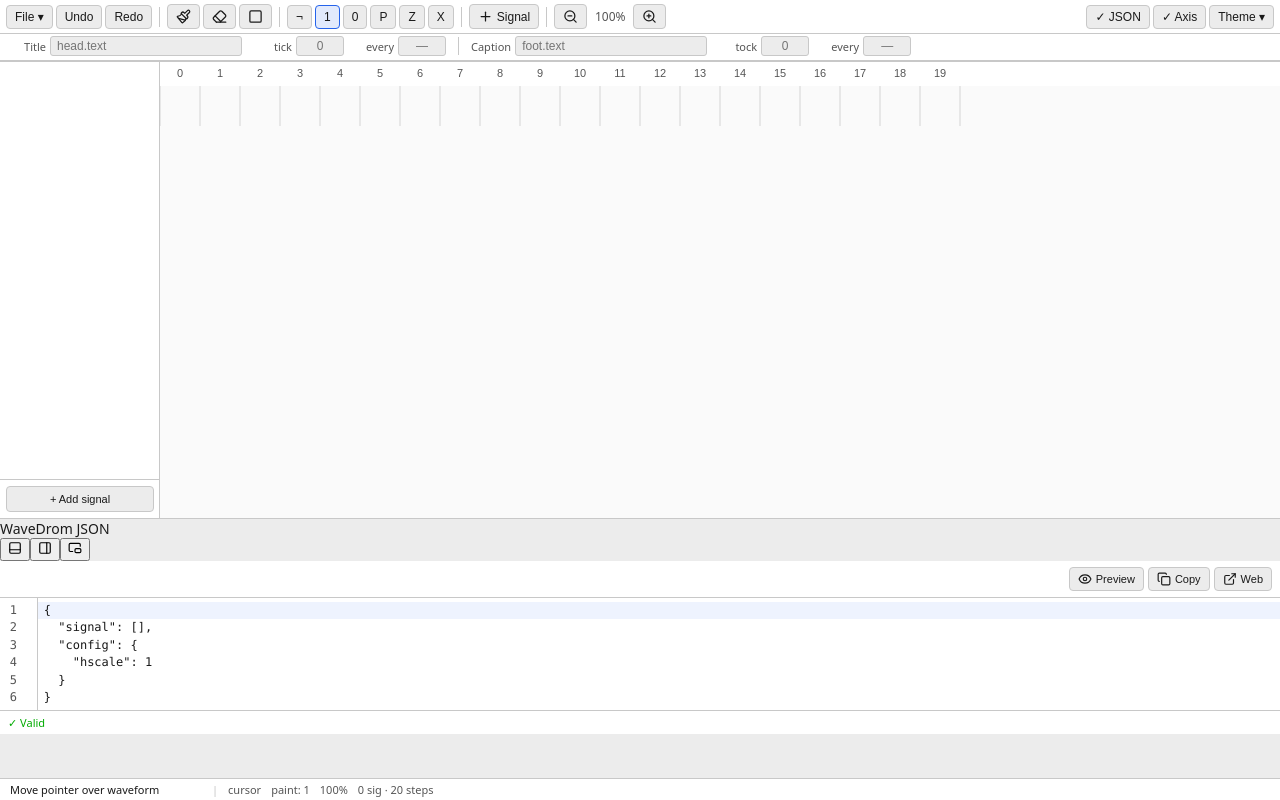
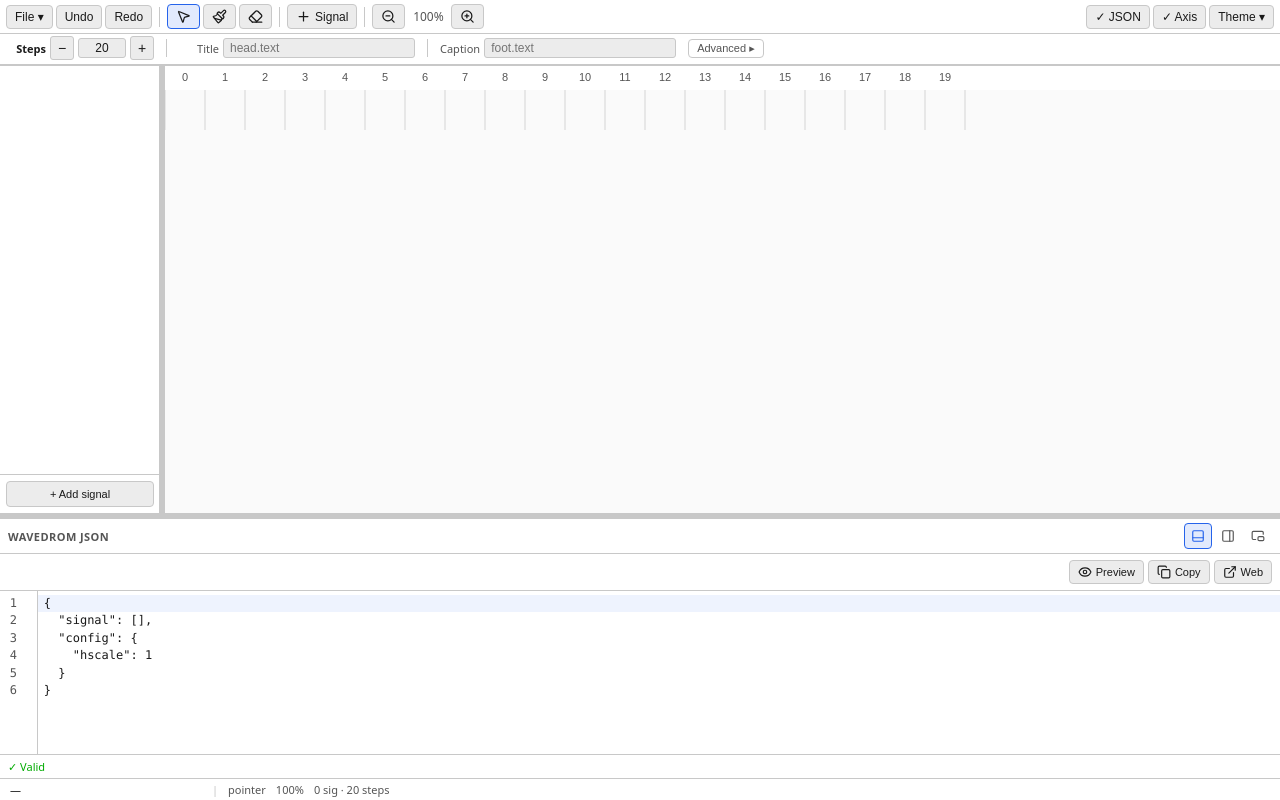
Before and after one commit to qqn2/waves-gui, a React (Vite) app: page / in a window 1280 px wide. Built offline with nearby package versions, Linux system fonts and the light colour scheme.

Commit message:
Refine shell header, toolbar, and diagram metadata bar
Merge steps into the title and caption row with Advanced tick and tock fields. Show phase and period only when one lane is selected. Simplify draw toolbar and restore toggle paint mode.

```diff
--- a/src/shell/DiagramStepsControl.tsx
+++ b/src/shell/DiagramStepsControl.tsx
@@ -43,7 +43,7 @@ export function DiagramStepsControl() {
   );
 
   return (
-    <div className={styles.stepsRowCompact} title={STEPS_TITLE}>
+    <div className={styles.stepsInline} title={STEPS_TITLE}>
       <span className={styles.stepsLabel}>Steps</span>
       <button
         type="button"
--- a/src/shell/HeadFootFields.tsx
+++ b/src/shell/HeadFootFields.tsx
@@ -1,6 +1,7 @@
-import { useCallback } from 'react';
+import { useCallback, useEffect, useState } from 'react';
 import { useStore } from '../shared/store';
 import type { DiagramConfig } from '../shared/types';
+import { DiagramStepsControl } from './DiagramStepsControl';
 import styles from './shell.module.css';
 
 type HeadSlice = NonNullable<DiagramConfig['head']>;
@@ -15,6 +16,18 @@ function parseOptionalInt(raw: string): number | undefined {
 
 function formatOptionalInt(n: number | undefined): string {
   return n === undefined ? '' : String(n);
+}
+
+function hasScaleFields(
+  head: DiagramConfig['head'],
+  foot: DiagramConfig['foot'],
+): boolean {
+  return (
+    head?.tick !== undefined ||
+    head?.every !== undefined ||
+    foot?.tock !== undefined ||
+    foot?.every !== undefined
+  );
 }
 
 function patchHead(patch: Partial<HeadSlice>): void {
@@ -43,10 +56,17 @@ function patchFoot(patch: Partial<FootSlice>): void {
   });
 }
 
-/** Compact head/foot editors; mount from Toolbar or App shell. */
+/** Title, caption, steps, and optional tick/tock scale (WaveDrom head/foot). */
 export function HeadFootFields() {
   const head = useStore((s) => s.diagram.config.head);
   const foot = useStore((s) => s.diagram.config.foot);
+  const [advancedOpen, setAdvancedOpen] = useState(false);
+
+  useEffect(() => {
+    if (hasScaleFields(head, foot)) {
+      setAdvancedOpen(true);
+    }
+  }, [head?.tick, head?.every, foot?.tock, foot?.every]);
 
   const onHeadText = useCallback((text: string) => {
     patchHead({ text: text || undefined });
@@ -57,7 +77,12 @@ export function HeadFootFields() {
   }, []);
 
   return (
-    <div className={styles.headFootRow} title="WaveDrom config.head / config.foot">
+    <div
+      className={styles.headFootRow}
+      title="Steps, title/caption (head.text / foot.text); Advanced: column number scales"
+    >
+      <DiagramStepsControl />
+      <span className={styles.headFootSep} aria-hidden />
       <label className={styles.headFootField}>
         <span className={styles.headFootLabel}>Title</span>
         <input
@@ -67,28 +92,6 @@ export function HeadFootFields() {
           onChange={(e) => onHeadText(e.target.value)}
           placeholder="head.text"
           spellCheck={false}
-        />
-      </label>
-      <label className={styles.headFootField}>
-        <span className={styles.headFootLabel}>tick</span>
-        <input
-          type="text"
-          className={styles.headFootNum}
-          value={formatOptionalInt(head?.tick)}
-          onChange={(e) => patchHead({ tick: parseOptionalInt(e.target.value) })}
-          placeholder="0"
-          inputMode="numeric"
-        />
-      </label>
-      <label className={styles.headFootField}>
-        <span className={styles.headFootLabel}>every</span>
-        <input
-          type="text"
-          className={styles.headFootNum}
-          value={formatOptionalInt(head?.every)}
-          onChange={(e) => patchHead({ every: parseOptionalInt(e.target.value) })}
-          placeholder="—"
-          inputMode="numeric"
         />
       </label>
       <span className={styles.headFootSep} />
@@ -103,7 +106,44 @@ export function HeadFootFields() {
           spellCheck={false}
         />
       </label>
-      <label className={styles.headFootField}>
+      <button
+        type="button"
+        className={styles.headFootAdvancedBtn}
+        aria-expanded={advancedOpen}
+        onClick={() => setAdvancedOpen((o) => !o)}
+        title="WaveDrom column numbers: head.tick / head.every, foot.tock / foot.every"
+      >
+        Advanced {advancedOpen ? '▾' : '▸'}
+      </button>
+      {advancedOpen ? (
+        <>
+          <span className={styles.headFootSep} aria-hidden />
+          <label className={styles.headFootField} title="head.tick — first number on top time scale">
+            <span className={styles.headFootLabel}>tick</span>
+            <input
+              type="text"
+              className={styles.headFootNum}
+              value={formatOptionalInt(head?.tick)}
+              onChange={(e) => patchHead({ tick: parseOptionalInt(e.target.value) })}
+              placeholder="0"
+              inputMode="numeric"
+            />
+          </label>
+          <label
+            className={styles.headFootField}
+            title="head.every — show a label only every N columns on top"
+          >
+            <span className={styles.headFootLabel}>every↑</span>
+            <input
+              type="text"
+              className={styles.headFootNum}
+              value={formatOptionalInt(head?.every)}
+              onChange={(e) => patchHead({ every: parseOptionalInt(e.target.value) })}
+              placeholder="—"
+              inputMode="numeric"
+            />
+          </label>
+          <label className={styles.headFootField} title="foot.tock — first number on bottom scale">
             <span className={styles.headFootLabel}>tock</span>
             <input
               type="text"
@@ -114,8 +154,11 @@ export function HeadFootFields() {
               inputMode="numeric"
             />
           </label>
-      <label className={styles.headFootField}>
-        <span className={styles.headFootLabel}>every</span>
+          <label
+            className={styles.headFootField}
+            title="foot.every — show a label only every N columns on bottom"
+          >
+            <span className={styles.headFootLabel}>every↓</span>
             <input
               type="text"
               className={styles.headFootNum}
@@ -125,6 +168,8 @@ export function HeadFootFields() {
               inputMode="numeric"
             />
           </label>
+        </>
+      ) : null}
     </div>
   );
 }
--- a/src/shell/SignalTimingBar.tsx
+++ b/src/shell/SignalTimingBar.tsx
@@ -48,6 +48,7 @@ function applyPeriod(signalId: string, period: number | undefined): void {
 export function SignalTimingBar() {
   const activeIds = useStore((s) => s.view.activeSignalIds);
   const signals = useStore((s) => s.diagram.signals);
+  const labelWidth = useStore((s) => s.view.labelWidth);
 
   const target = useMemo(() => {
     if (activeIds.length !== 1) return null;
@@ -97,6 +98,10 @@ export function SignalTimingBar() {
   const { signal, id } = target;
 
   return (
+    <div
+      className={styles.shellHeaderWaveRow}
+      style={{ paddingLeft: labelWidth }}
+    >
       <div
         className={styles.timingBarRow}
         title="Selected lane only: WaveDrom phase (shift) and period (clock cycles per column). Diagram length: Steps (left column)."
@@ -148,5 +153,6 @@ export function SignalTimingBar() {
           </button>
         </label>
       </div>
+    </div>
   );
 }
--- a/src/shell/StatusBar.tsx
+++ b/src/shell/StatusBar.tsx
@@ -1,7 +1,8 @@
 import { useStore, findSignal } from '../shared/store';
 import type { HitTestResult } from '../renderer/hitTest';
+import type { Tool } from '../shared/types';
+import type { BitState } from '../shared/types';
 import { toggleBinaryBitState } from '../shared/bitToggle';
-import type { BitState } from '../shared/types';
 import { countSignals } from './statusUtils';
 import styles from './shell.module.css';
 
@@ -9,10 +10,24 @@ export interface StatusBarProps {
   pointerHit?: HitTestResult | null;
 }
 
+function toolHelp(tool: Tool): string {
+  switch (tool) {
+    case 'cursor':
+    case 'select':
+      return 'Pointer: click row · drag area · Del clears selection';
+    case 'paint':
+      return 'Draw: drag on a bit row · Set or ¬ toggle mode';
+    case 'erase':
+      return 'Erase: drag on a bit/bus row';
+    default:
+      return '';
+  }
+}
+
 export function StatusBar({ pointerHit }: StatusBarProps) {
   const tool = useStore((s) => s.view.selectedTool);
+  const activeBit = useStore((s) => s.view.activeBitState);
   const paintMode = useStore((s) => s.view.paintMode);
-  const activeBit = useStore((s) => s.view.activeBitState);
   const zoom = useStore((s) => s.view.zoom);
   const signals = useStore((s) => s.diagram.signals);
   const totalSteps = useStore((s) => s.diagram.config.totalSteps);
@@ -21,31 +36,36 @@ export function StatusBar({ pointerHit }: StatusBarProps) {
 
   const signalCount = countSignals(signals);
 
-  let pointerLabel = 'Move pointer over waveform';
+  let pointerLabel = '—';
   if (pointerHit?.signalId && pointerHit.step !== null) {
     let name = pointerHit.signalId;
     findSignal(diagram.signals, pointerHit.signalId, (s) => {
       name = s.name;
     });
-    let cur: BitState | null = null;
-    findSignal(diagram.signals, pointerHit.signalId, (s) => {
-      if (s.type === 'bit') cur = s.states[pointerHit.step!];
-    });
-    const paintHint =
-      tool === 'paint' && cur !== null
-        ? paintMode === 'set'
-          ? ` · paint ${activeBit}`
-          : ` · ${cur}→${toggleBinaryBitState(cur)}`
-        : '';
-    pointerLabel = `Step ${pointerHit.step} · ${name}${paintHint}`;
+    pointerLabel = `T${pointerHit.step} · ${name}`;
+    if (tool === 'paint') {
+      let cur: BitState | null = null;
+      findSignal(diagram.signals, pointerHit.signalId, (s) => {
+        if (s.type === 'bit') cur = s.states[pointerHit.step!] ?? null;
+      });
+      if (paintMode === 'toggle' && cur !== null) {
+        pointerLabel += ` · ¬ ${cur}→${toggleBinaryBitState(cur)}`;
+      } else {
+        pointerLabel += ` · set ${activeBit}`;
+      }
+    }
   }
+
+  const displayTool =
+    tool === 'cursor' || tool === 'select' ? 'pointer' : tool;
 
   return (
     <footer className={styles.statusBar}>
-      <span className={styles.statusPointer}>{pointerLabel}</span>
+      <span className={styles.statusPointer} title={toolHelp(tool)}>
+        {pointerLabel}
+      </span>
       <span className={styles.statusSep}>|</span>
-      <span>{tool}</span>
-      <span>paint: {paintMode === 'toggle' ? 'toggle' : activeBit}</span>
+      <span>{displayTool}</span>
       <span>{Math.round(zoom * 100)}%</span>
       <span>
         {signalCount} sig · {totalSteps} steps
--- a/src/shell/Toolbar.tsx
+++ b/src/shell/Toolbar.tsx
@@ -1,12 +1,11 @@
 import { useState } from 'react';
-import { Eraser, Paintbrush, Plus, Square, ZoomIn, ZoomOut } from 'lucide-react';
+import { Eraser, MousePointer2, Paintbrush, Plus, ZoomIn, ZoomOut } from 'lucide-react';
 import { useStore } from '../shared/store';
 import type { BitState } from '../shared/types';
 import { PatternsMenu } from '../patterns/PatternsMenu';
 import { loadSampleDiagram, samplesByCategory } from './samples';
 import { newDiagramFile, openDiagramFile, saveDiagramFile } from './FileOperations';
 import { loadRecentFiles } from './soloDesk/recentFiles';
-import { BUS_SEGMENT_EDIT_HINT } from '../tools/vectorPaintTool';
 import { ThemeMenu } from './ThemeMenu';
 import styles from './shell.module.css';
 
@@ -24,6 +23,8 @@ export function Toolbar({ onExport }: ToolbarProps) {
   const tool = useStore((s) => s.view.selectedTool);
   const paintMode = useStore((s) => s.view.paintMode);
   const activeBit = useStore((s) => s.view.activeBitState);
+  const activeBusLabel = useStore((s) => s.view.activeBusLabel);
+  const setActiveBusLabel = useStore((s) => s.setActiveBusLabel);
   const zoom = useStore((s) => s.view.zoom);
   const diagram = useStore((s) => s.diagram);
   const view = useStore((s) => s.view);
@@ -34,6 +35,7 @@ export function Toolbar({ onExport }: ToolbarProps) {
   const toggleCodePanel = useStore((s) => s.toggleCodePanel);
   const toggleTimeAxis = useStore((s) => s.toggleTimeAxis);
   const addSignal = useStore((s) => s.addSignal);
+  const addGroup = useStore((s) => s.addGroup);
   const undo = useStore((s) => s.undo);
   const redo = useStore((s) => s.redo);
 
@@ -132,49 +134,76 @@ export function Toolbar({ onExport }: ToolbarProps) {
 
       <button
         type="button"
-        title="Paint"
+        title="Pointer (V) — click a row to select; drag for area select"
+        className={`${styles.toolBtn} ${tool === 'cursor' || tool === 'select' ? styles.toolActive : ''}`}
+        onClick={() => setTool('cursor')}
+      >
+        <MousePointer2 size={15} aria-hidden />
+      </button>
+      <button
+        type="button"
+        title="Draw (D) — drag along a row to fill time steps with the value below"
         className={`${styles.toolBtn} ${tool === 'paint' ? styles.toolActive : ''}`}
         onClick={() => setTool('paint')}
       >
-        <Paintbrush size={15} />
+        <Paintbrush size={15} aria-hidden />
       </button>
       <button
         type="button"
-        title="Erase"
+        title="Erase (E) — drag to clear cells (hold previous level)"
         className={`${styles.toolBtn} ${tool === 'erase' ? styles.toolActive : ''}`}
         onClick={() => setTool('erase')}
       >
-        <Eraser size={15} />
+        <Eraser size={15} aria-hidden />
       </button>
-      <button
-        type="button"
-        title="Select"
-        className={`${styles.toolBtn} ${tool === 'select' ? styles.toolActive : ''}`}
-        onClick={() => setTool('select')}
-      >
-        <Square size={15} />
-      </button>
-      <span className={styles.divider} />
-
+      {tool === 'paint' ? (
+        <>
+          <span className={styles.toolGroupLabel}>Value</span>
           <button
             type="button"
             title="Toggle (NOT) — 0↔1, clock p↔n; x/z unchanged"
             className={`${styles.toolBtn} ${paintMode === 'toggle' ? styles.toolActive : ''}`}
             onClick={() => setPaintMode('toggle')}
+            aria-pressed={paintMode === 'toggle'}
           >
             ¬
+          </button>
+          <button
+            type="button"
+            title="Set — apply the selected value (0, 1, p, …)"
+            className={`${styles.toolBtn} ${paintMode === 'set' ? styles.toolActive : ''}`}
+            onClick={() => setPaintMode('set')}
+            aria-pressed={paintMode === 'set'}
+          >
+            Set
           </button>
           {BIT_STATES.map((st) => (
             <button
               key={st}
               type="button"
-          title={BIT_STATE_TITLES[st]}
+              title={BIT_STATE_TITLES[st] ?? `Draw ${st}`}
               className={`${styles.toolBtn} ${activeBit === st ? styles.toolActive : ''}`}
               onClick={() => setActiveBitState(st)}
             >
               {st.toUpperCase()}
             </button>
           ))}
+          <label
+            className={styles.busLabelWrap}
+            title="Label for bus rows (= span)"
+          >
+            <span className={styles.busLabelTag}>Bus</span>
+            <input
+              type="text"
+              className={styles.busLabelInput}
+              value={activeBusLabel}
+              onChange={(e) => setActiveBusLabel(e.target.value)}
+              placeholder="data"
+              aria-label="Bus label"
+            />
+          </label>
+        </>
+      ) : null}
       <span className={styles.divider} />
 
       <div className={styles.addWrap}>
@@ -195,7 +224,7 @@ export function Toolbar({ onExport }: ToolbarProps) {
             </button>
             <button
               type="button"
-              title={BUS_SEGMENT_EDIT_HINT}
+              title="Vector / bus lane — paint spans with the paint tool"
               onClick={() => {
                 addSignal('vector');
                 setAddOpen(false);
@@ -205,6 +234,15 @@ export function Toolbar({ onExport }: ToolbarProps) {
             </button>
             <button type="button" onClick={() => { addSignal('spacer'); setAddOpen(false); }}>
               Blank
+            </button>
+            <button
+              type="button"
+              onClick={() => {
+                addGroup();
+                setAddOpen(false);
+              }}
+            >
+              Section
             </button>
             <button
               type="button"
--- a/src/shell/index.ts
+++ b/src/shell/index.ts
@@ -16,4 +16,3 @@ export {
   sampleAssetUrl,
 } from './samples';
 export type { SampleCategory, SampleDiagram } from './samples';
-export type { SampleDiagram } from './samples';
--- a/src/shell/samples.ts
+++ b/src/shell/samples.ts
@@ -72,6 +72,13 @@ export const SAMPLE_DIAGRAMS: SampleDiagram[] = [
     category: 'amba',
   },
   {
+    id: 'amba-ahb-transfer-types',
+    title: 'AHB transfer types',
+    description: 'Fig 3-6 style: NONSEQ, BUSY, SEQ, INCR, wait states',
+    file: 'amba-ahb-transfer-types.json',
+    category: 'amba',
+  },
+  {
     id: 'amba-axi-write',
     title: 'AXI4 write',
     description: 'AW + W + B channels, AWLEN=0, WLAST=1',
--- a/src/shell/shell.module.css
+++ b/src/shell/shell.module.css
@@ -8,15 +8,16 @@
 
 .mainRow {
   display: flex;
-  flex: 1;
+  flex: 1 1 0;
+  width: 100%;
+  min-width: 0;
   min-height: 0;
   overflow: hidden;
 }
 
 .codeDock {
-  flex: 0 0 min(240px, 32vh);
+  flex: 0 0 auto;
   min-height: 140px;
-  max-height: 36vh;
   border-top: 1px solid var(--border);
   overflow: hidden;
   display: flex;
@@ -41,7 +42,7 @@
 }
 
 .canvasPane {
-  flex: 1 1 auto;
+  flex: 1 1 0;
   min-width: 0;
   position: relative;
   background: var(--bg-canvas);
@@ -51,21 +52,157 @@
   overflow: hidden;
 }
 
-.resizeHandle {
-  flex: 0 0 4px;
+.resizeHandleCol,
+.resizeHandleRow {
+  position: relative;
+  z-index: 4;
+  flex: 0 0 5px;
+  flex-shrink: 0;
+  touch-action: none;
+  background: var(--border);
+  transition: background 0.12s;
+}
+
+.resizeHandleCol {
   cursor: col-resize;
-  background: var(--border);
+}
+
+.resizeHandleRow {
+  cursor: row-resize;
+}
+
+.resizeHandleCol:hover,
+.resizeHandleRow:hover {
+  background: color-mix(in srgb, var(--accent) 55%, var(--border));
+}
+
+.codePanelStack {
+  display: flex;
+  flex-direction: column;
+  height: 100%;
+  min-height: 0;
+  overflow: hidden;
+}
+
+.codePanelBody {
+  flex: 1;
+  min-height: 0;
+  display: flex;
+  flex-direction: column;
+  overflow: hidden;
+}
+
+.codePanelChrome {
+  display: flex;
+  align-items: center;
+  justify-content: space-between;
+  gap: 8px;
+  padding: 4px 8px;
+  border-bottom: 1px solid var(--border);
+  background: var(--bg-panel);
+  flex-shrink: 0;
+  user-select: none;
+}
+
+.codePanelChromeTitle {
+  font-size: 11px;
+  font-weight: 600;
+  text-transform: uppercase;
+  letter-spacing: 0.04em;
+  color: var(--text-secondary);
+}
+
+.codePanelChromeActions {
+  display: flex;
+  align-items: center;
+  gap: 2px;
+}
+
+.codePanelLayoutBtn {
+  display: inline-flex;
+  align-items: center;
+  justify-content: center;
+  width: 28px;
+  height: 26px;
+  padding: 0;
+  border: 1px solid transparent;
+  border-radius: 4px;
+  background: transparent;
+  color: var(--text-secondary);
+  cursor: pointer;
+}
+
+.codePanelLayoutBtn:hover {
+  color: var(--text-primary);
+  background: color-mix(in srgb, var(--accent) 12%, transparent);
+  border-color: var(--border);
+}
+
+.codePanelLayoutBtnActive {
+  color: var(--accent);
+  border-color: var(--accent);
+  background: var(--selection-fill);
+}
+
+.floatPanel {
+  position: fixed;
+  z-index: 2000;
+  box-sizing: border-box;
+  display: flex;
+  flex-direction: column;
+  min-width: 320px;
+  min-height: 200px;
+  border: 1px solid var(--border);
+  border-radius: 8px;
+  box-shadow: 0 12px 40px color-mix(in srgb, var(--text-primary) 22%, transparent);
+  background: var(--bg-panel);
+  overflow: hidden;
+}
+
+.floatPanel .codePanelChrome {
+  cursor: grab;
+}
+
+.floatPanel .codePanelChrome:active {
+  cursor: grabbing;
+}
+
+.floatPanelBody {
+  flex: 1;
+  min-height: 0;
+  display: flex;
+  flex-direction: column;
+  overflow: hidden;
+}
+
+.floatResizeHandle {
+  position: absolute;
+  right: 0;
+  bottom: 0;
+  width: 14px;
+  height: 14px;
+  cursor: nwse-resize;
   touch-action: none;
 }
 
-.resizeHandle:hover {
-  background: var(--accent);
+.floatResizeHandle::after {
+  content: '';
+  position: absolute;
+  right: 3px;
+  bottom: 3px;
+  width: 8px;
+  height: 8px;
+  border-right: 2px solid var(--text-secondary);
+  border-bottom: 2px solid var(--text-secondary);
+  opacity: 0.7;
 }
 
 .codePane {
   flex: 0 0 auto;
+  flex-shrink: 0;
   border-left: 1px solid var(--border);
   background: var(--bg-panel);
+  min-width: 0;
   min-height: 0;
   overflow: hidden;
   display: flex;
@@ -296,6 +433,45 @@
   color: var(--accent);
 }
 
+.toolGroupLabel {
+  font-size: 10px;
+  font-weight: 600;
+  color: var(--text-secondary);
+  text-transform: uppercase;
+  letter-spacing: 0.04em;
+  margin-left: 4px;
+}
+
+.toolHint {
+  font-size: 10px;
+  color: var(--text-muted, #888);
+  margin-left: 2px;
+}
+
+.busLabelWrap {
+  display: inline-flex;
+  align-items: center;
+  gap: 4px;
+  margin-left: 4px;
+}
+
+.busLabelTag {
+  font-size: 10px;
+  font-weight: 600;
+  color: var(--text-secondary);
+  text-transform: uppercase;
+}
+
+.busLabelInput {
+  width: 6.5rem;
+  padding: 2px 6px;
+  font-size: 12px;
+  border: 1px solid var(--border);
+  border-radius: 3px;
+  background: var(--bg-canvas);
+  color: var(--text-primary);
+}
+
 .headFootRow {
   display: flex;
   flex-wrap: wrap;
@@ -348,6 +524,28 @@
   margin: 0 2px;
 }
 
+.headFootAdvancedBtn {
+  flex-shrink: 0;
+  margin-left: 2px;
+  padding: 2px 8px;
+  font-size: 11px;
+  color: var(--text-secondary);
+  background: transparent;
+  border: 1px solid var(--border);
+  border-radius: 4px;
+  cursor: pointer;
+}
+
+.headFootAdvancedBtn:hover {
+  color: var(--text-primary);
+  border-color: var(--text-secondary);
+}
+
+.headFootAdvancedBtn[aria-expanded='true'] {
+  color: var(--text-primary);
+  background: var(--bg-hover, rgba(255, 255, 255, 0.06));
+}
+
 .shellHeaderGrid {
   display: flex;
   align-items: stretch;
@@ -370,6 +568,26 @@
   min-width: 0;
   display: flex;
   align-items: center;
+}
+
+.shellHeaderWaveRow {
+  display: flex;
+  align-items: center;
+  flex-shrink: 0;
+  width: 100%;
+  min-height: 28px;
+  border-bottom: 1px solid var(--border);
+  background: var(--bg-panel);
+  box-sizing: border-box;
+}
+
+.stepsInline {
+  display: inline-flex;
+  align-items: center;
+  gap: 4px;
+  font-size: 11px;
+  color: var(--text-secondary);
+  flex-shrink: 0;
 }
 
 .stepsRow {
```
Lines whose indentation alone changed are shown as unchanged.
